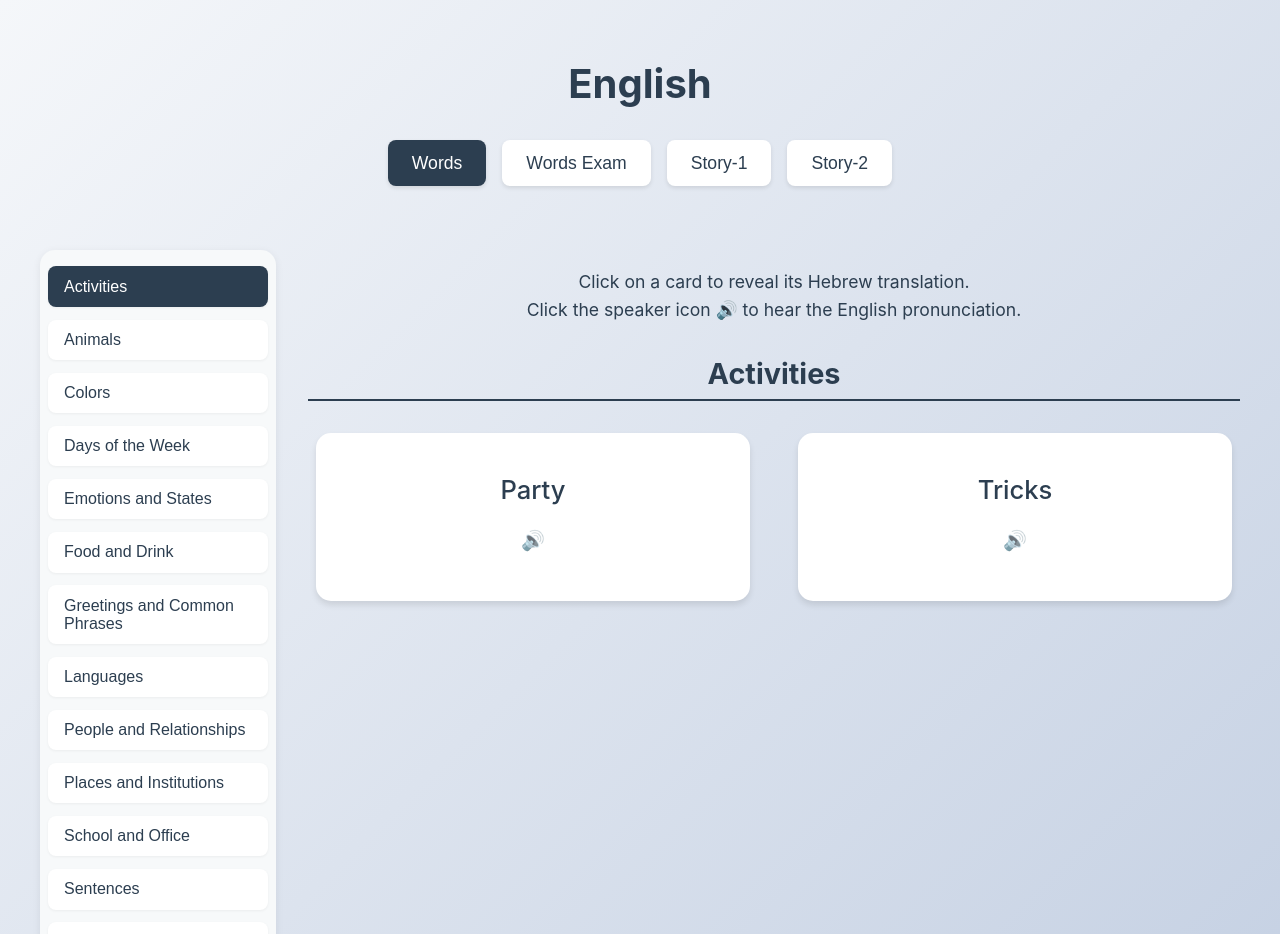
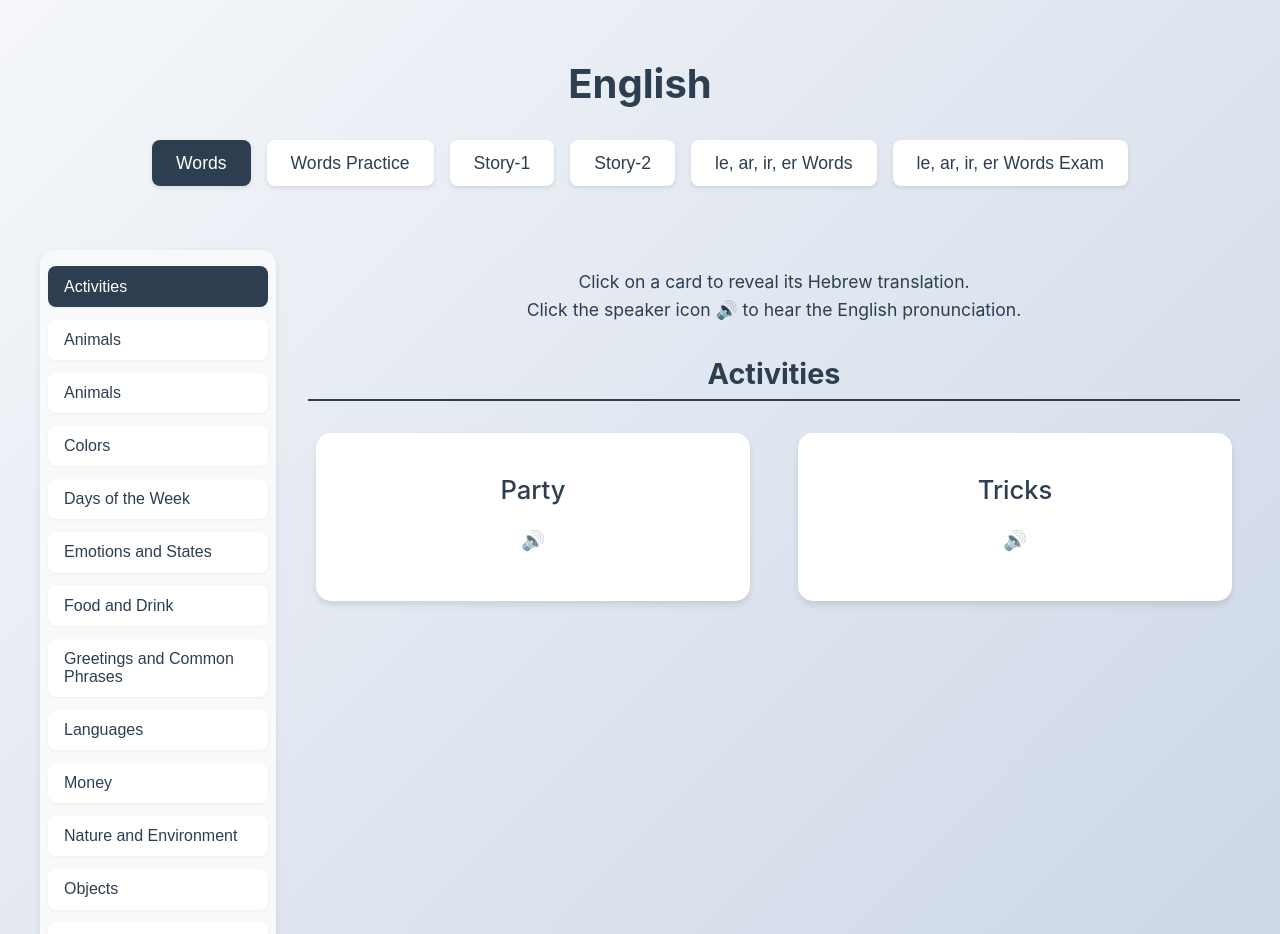
Before and after one commit to noamshochat/LomdimAnglitOnTheGo, a React (Create React App) app: page / in a window 1280 px wide. Shown: the top 934 px of the page. Built offline with nearby package versions, Linux system fonts and the light colour scheme.

Commit message:
feat: add Words with le, ar, ir, er

```diff
--- a/src/App.tsx
+++ b/src/App.tsx
@@ -135,12 +135,67 @@ const WordsLayout = styled.div`
 `;
 
 const App: React.FC = () => {
-  const [activeTab, setActiveTab] = useState<'words' | 'exam' | 'story1' | 'story2'>('words');
+  const [activeTab, setActiveTab] = useState<'words' | 'exam' | 'story1' | 'story2' | 'leArIrEr' | 'leArIrErExam'>('words');
   const [selectedCategoryIdx, setSelectedCategoryIdx] = useState(0);
 
   // Sort categories alphabetically by name
   const sortedCategories = [...words.categories].sort((a, b) => a.name.localeCompare(b.name));
   const selectedCategory = sortedCategories[selectedCategoryIdx];
+
+  // For le, ar, ir, er Words tab
+  const leArIrErWords = words.categories.flatMap(category =>
+    category.wordPairs.filter(pair =>
+      /(?:le|ar|ir|er)$/i.test(pair.english)
+    ).map(pair => ({ ...pair, category: category.name }))
+  );
+
+  // For le, ar, ir, er Words Exam tab
+  const leArIrErEndings = ['le', 'ar', 'ir', 'er'];
+  const leArIrErExamQuestions = leArIrErWords.map(pair => {
+    const ending = leArIrErEndings.find(e => pair.english.toLowerCase().endsWith(e));
+    const base = ending ? pair.english.slice(0, -ending.length) : pair.english;
+    return {
+      base,
+      correctEnding: ending,
+      fullWord: pair.english,
+      hebrew: pair.hebrew
+    };
+  });
+
+  // Quiz state for le, ar, ir, er Words Exam
+  const [leExamIdx, setLeExamIdx] = useState(0);
+  const [leExamSelected, setLeExamSelected] = useState<string | null>(null);
+  const [leExamShowAnswer, setLeExamShowAnswer] = useState(false);
+  const [leExamScore, setLeExamScore] = useState(0);
+  const [leExamComplete, setLeExamComplete] = useState(false);
+
+  const handleLeExamSelect = (ending: string) => {
+    if (!leExamShowAnswer) {
+      setLeExamSelected(ending);
+      setLeExamShowAnswer(true);
+      if (ending === leArIrErExamQuestions[leExamIdx].correctEnding) {
+        setLeExamScore(s => s + 1);
+      }
+    }
+  };
+
+  const handleLeExamNext = () => {
+    setLeExamSelected(null);
+    setLeExamShowAnswer(false);
+    if (leExamIdx === leArIrErExamQuestions.length - 1) {
+      setLeExamComplete(true);
+    } else {
+      setLeExamIdx(i => i + 1);
+    }
+  };
+
+  const handleLeExamRestart = () => {
+    setLeExamIdx(0);
+    setLeExamSelected(null);
+    setLeExamShowAnswer(false);
+    setLeExamScore(0);
+    setLeExamComplete(false);
+  };
 
   return (
     <AppContainer>
@@ -157,7 +212,7 @@ const App: React.FC = () => {
             isActive={activeTab === 'exam'}
             onClick={() => setActiveTab('exam')}
           >
-            Words Exam
+            Words Practice
           </TabButton>
           <TabButton
             isActive={activeTab === 'story1'}
@@ -170,6 +225,18 @@ const App: React.FC = () => {
             onClick={() => setActiveTab('story2')}
           >
             Story-2
+          </TabButton>
+          <TabButton
+            isActive={activeTab === 'leArIrEr'}
+            onClick={() => setActiveTab('leArIrEr')}
+          >
+            le, ar, ir, er Words
+          </TabButton>
+          <TabButton
+            isActive={activeTab === 'leArIrErExam'}
+            onClick={() => setActiveTab('leArIrErExam')}
+          >
+            le, ar, ir, er Words Exam
           </TabButton>
         </TabContainer>
       </Header>
@@ -208,6 +275,99 @@ const App: React.FC = () => {
         {activeTab === 'exam' && <ExamTab />}
         {activeTab === 'story1' && <StoryTab />}
         {activeTab === 'story2' && <StoryTab2 />}
+        {activeTab === 'leArIrEr' && (
+          <div style={{ width: '100%' }}>
+            <Instructions>
+              Words ending with <b>le</b>, <b>ar</b>, <b>ir</b>, or <b>er</b> from all topics.<br />
+              Click on a card to reveal its Hebrew translation.<br />
+              Click the speaker icon 🔊 to hear the English pronunciation.
+            </Instructions>
+            <CategoryTitle>le, ar, ir, er Words</CategoryTitle>
+            <CardGrid>
+              {leArIrErWords.length === 0 ? (
+                <div>No matching words found.</div>
+              ) : (
+                leArIrErWords.map((pair, index) => (
+                  <WordCard
+                    key={index}
+                    english={pair.english}
+                    hebrew={pair.hebrew}
+                  />
+                ))
+              )}
+            </CardGrid>
+          </div>
+        )}
+        {activeTab === 'leArIrErExam' && (
+          <div style={{ width: '100%' }}>
+            <Instructions>
+              For each question, choose the correct ending (<b>le</b>, <b>ar</b>, <b>ir</b>, or <b>er</b>) to complete the English word.<br />
+              Click the speaker icon 🔊 to hear the full word.<br />
+            </Instructions>
+            <CategoryTitle>le, ar, ir, er Words Exam</CategoryTitle>
+            {leExamComplete ? (
+              <div style={{ textAlign: 'center', margin: '2rem 0' }}>
+                <h2>Quiz Complete!</h2>
+                <p>You got {leExamScore} out of {leArIrErExamQuestions.length} correct.</p>
+                <button onClick={handleLeExamRestart} style={{ padding: '0.8rem 1.5rem', borderRadius: 8, background: '#2c3e50', color: 'white', border: 'none', fontSize: '1rem', cursor: 'pointer', marginTop: '1rem' }}>Take Exam Again</button>
+              </div>
+            ) : (
+              <div style={{ maxWidth: 500, margin: '0 auto', background: 'white', borderRadius: 15, boxShadow: '0 4px 6px rgba(0,0,0,0.1)', padding: '2rem', textAlign: 'center' }}>
+                <h3 style={{ color: '#2c3e50', marginBottom: '1.5rem' }}>
+                  {leExamIdx + 1} / {leArIrErExamQuestions.length}
+                </h3>
+                <div style={{ fontSize: '1.5rem', marginBottom: '1.2rem', color: '#2c3e50' }}>
+                  {leArIrErExamQuestions[leExamIdx].base}
+                  <span style={{ color: '#bbb', fontWeight: 400 }}>
+                    ___
+                  </span>
+                </div>
+                <button
+                  onClick={() => {
+                    const utter = new window.SpeechSynthesisUtterance(leArIrErExamQuestions[leExamIdx].fullWord);
+                    utter.lang = 'en-US';
+                    window.speechSynthesis.speak(utter);
+                  }}
+                  style={{ background: 'none', border: 'none', fontSize: '1.5rem', cursor: 'pointer', marginBottom: '1rem' }}
+                  title="Click to hear pronunciation"
+                >
+                  🔊
+                </button>
+                <div style={{ display: 'flex', justifyContent: 'center', gap: '1rem', marginBottom: '1.5rem' }}>
+                  {leArIrErEndings.map(ending => (
+                    <button
+                      key={ending}
+                      onClick={() => handleLeExamSelect(ending)}
+                      disabled={leExamShowAnswer}
+                      style={{
+                        padding: '0.8rem 1.5rem',
+                        borderRadius: 8,
+                        background: leExamSelected === ending ? (ending === leArIrErExamQuestions[leExamIdx].correctEnding ? '#2ecc71' : '#e74c3c') : '#f7f9fa',
+                        color: leExamSelected === ending ? 'white' : '#2c3e50',
+                        border: 'none',
+                        fontSize: '1.1rem',
+                        cursor: leExamShowAnswer ? 'default' : 'pointer',
+                        boxShadow: '0 1px 3px rgba(0,0,0,0.05)'
+                      }}
+                    >
+                      {ending}
+                    </button>
+                  ))}
+                </div>
+                {leExamShowAnswer && (
+                  <div style={{ marginBottom: '1.2rem', color: leExamSelected === leArIrErExamQuestions[leExamIdx].correctEnding ? '#2ecc71' : '#e74c3c', fontWeight: 500 }}>
+                    {leExamSelected === leArIrErExamQuestions[leExamIdx].correctEnding ? 'Correct! Well done!' : `Incorrect. The correct ending is: ${leArIrErExamQuestions[leExamIdx].correctEnding}`}
+                  </div>
+                )}
+                {leExamShowAnswer && (
+                  <button onClick={handleLeExamNext} style={{ padding: '0.8rem 1.5rem', borderRadius: 8, background: '#2ecc71', color: 'white', border: 'none', fontSize: '1.1rem', cursor: 'pointer' }}>
+                    {leExamIdx === leArIrErExamQuestions.length - 1 ? 'Finish Quiz' : 'Next Question'}
+                  </button>
+                )}
+              </div>
+            )}
+          </div>
+        )}
       </Content>
     </AppContainer>
   );
--- a/src/components/ExamTab.tsx
+++ b/src/components/ExamTab.tsx
@@ -656,7 +656,7 @@ const ExamTab: React.FC = () => {
 
   return (
     <ExamContainer>
-      <Title>Words Exam</Title>
+      <Title>Words Practice</Title>
       <ProgressContainer>
         <ProgressBar $progress={progress}>
           <ProgressFill $progress={progress} />
--- a/src/data/words.json
+++ b/src/data/words.json
@@ -67,21 +67,27 @@
       "wordPairs": [
         { "english": "Elephant", "hebrew": "פיל" },
         { "english": "Kitten", "hebrew": "חתלתול" },
-        { "english": "Animal", "hebrew": "חיה" }
+        { "english": "Animal", "hebrew": "חיה" },
+        { "english": "Bear", "hebrew": "דוב" },
+        { "english": "Tiger", "hebrew": "טיגריס" }
       ]
     },
     {
       "name": "Transportation",
       "wordPairs": [
         { "english": "Car", "hebrew": "מכונית" },
-        { "english": "Bike", "hebrew": "אופניים" }
+        { "english": "Bike", "hebrew": "אופניים" },
+        { "english": "Trolley", "hebrew": "עגלה" },
+        { "english": "Motor", "hebrew": "מנוע" },
+        { "english": "Driver", "hebrew": "נהג" }
       ]
     },
     {
       "name": "School and Office",
       "wordPairs": [
         { "english": "Book", "hebrew": "ספר" },
-        { "english": "Pen", "hebrew": "עט" }
+        { "english": "Pen", "hebrew": "עט" },
+        { "english": "Paper", "hebrew": "נייר" }
       ]
     },
     {
@@ -116,7 +122,8 @@
         { "english": "Dirty", "hebrew": "מלוכלך" },
         { "english": "Smile", "hebrew": "חיוך" },
         { "english": "Cool", "hebrew": "קר , מגניב (סלנג)" },
-        { "english": "Tired", "hebrew": "עייף" }
+        { "english": "Tired", "hebrew": "עייף" },
+        { "english": "Tear", "hebrew": "דמעה" }
       ]
     },
     {
@@ -146,12 +153,12 @@
         { "english": "What time is it?", "hebrew": "מה השעה?" },
         { "english": "Its three o`clock", "hebrew": "השעה שלוש" },
         { "english": "Its half past two", "hebrew": "השעה שתיים וחצי" },
-        { "english": "I wake up at seven o`clock", "hebrew": "אני מתעורר בשעה שבע"},
+        { "english": "I wake up at seven o`clock", "hebrew": "אני מתעורר בשעה שבע" },
         { "english": "I eat dinner at half past six", "hebrew": "אני אוכל ארוחת ערב בשעה שש וחצי" },
         { "english": "What are you good at?", "hebrew": "במה אתה טוב ?" },
         { "english": "I am good at Arabic", "hebrew": "אני טוב בערבית" },
         { "english": "I have a test in Hebrew", "hebrew": "יש לי מבחן בעברית" },
-        { "english": "Look at my new tricks", "hebrew": "ראה את הטריקים החדשים שלי"},
+        { "english": "Look at my new tricks", "hebrew": "ראה את הטריקים החדשים שלי" },
         { "english": "Please tell me your name", "hebrew": "בבקשה אמור לי את שמך" },
         { "english": "Come to my birthday party", "hebrew": "בוא למסיבת יום ההולדת שלי" },
         { "english": "What can I bring?", "hebrew": "מה אני יכול להביא?" },
@@ -159,7 +166,61 @@
         { "english": "I don't know", "hebrew": "אני לא יודע" },
         { "english": "Let's play with the kitten", "hebrew": "בוא נשחק עם החתלתול" },
         { "english": "Good idea", "hebrew": "רעיון טוב" }
-
+      ]
+    },
+    {
+      "name": "Objects",
+      "wordPairs": [
+        { "english": "Apple", "hebrew": "תפוח" },
+        { "english": "Table", "hebrew": "שולחן" },
+        { "english": "Bottle", "hebrew": "בקבוק" },
+        { "english": "Chair", "hebrew": "כיסא" },
+        { "english": "Mirror", "hebrew": "מראה" }
+      ]
+    },
+    {
+      "name": "Shapes and Sizes",
+      "wordPairs": [
+        { "english": "Circle", "hebrew": "מעגל" },
+        { "english": "Far", "hebrew": "רחוק" },
+        { "english": "Bigger", "hebrew": "גדול יותר" }
+      ]
+    },
+    {
+      "name": "Technology",
+      "wordPairs": [
+        { "english": "Laser", "hebrew": "לייזר" }
+      ]
+    },
+    {
+      "name": "Roles and People",
+      "wordPairs": [
+        { "english": "Leader", "hebrew": "מוביל" },
+        { "english": "Player", "hebrew": "שחקן" },
+        { "english": "Singer", "hebrew": "זמר" }
+      ]
+    },
+    {
+      "name": "Nature and Environment",
+      "wordPairs": [
+        { "english": "Air", "hebrew": "אוויר" }
+      ]
+    },
+    {
+      "name": "Animals",
+      "wordPairs": [
+        { "english": "Bear", "hebrew": "דוב" },
+        { "english": "Tiger", "hebrew": "טיגריס" },
+        { "english": "Elephant", "hebrew": "פיל" },
+        { "english": "Lion", "hebrew": "ליאון" },
+        { "english": "Giraffe", "hebrew": "ג'ירפה" }
+      ]
+    },
+    {
+      "name": "Money",
+      "wordPairs": [
+        { "english": "Penny", "hebrew": "פני" },
+        { "english": "Dollar", "hebrew": "דולר" }
       ]
     }
   ]
```
